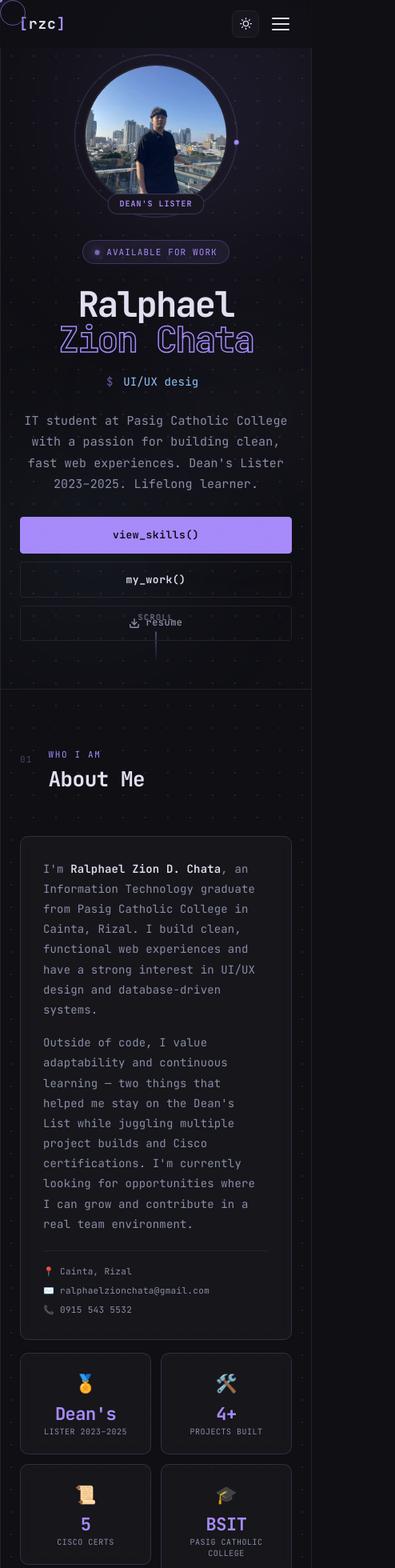
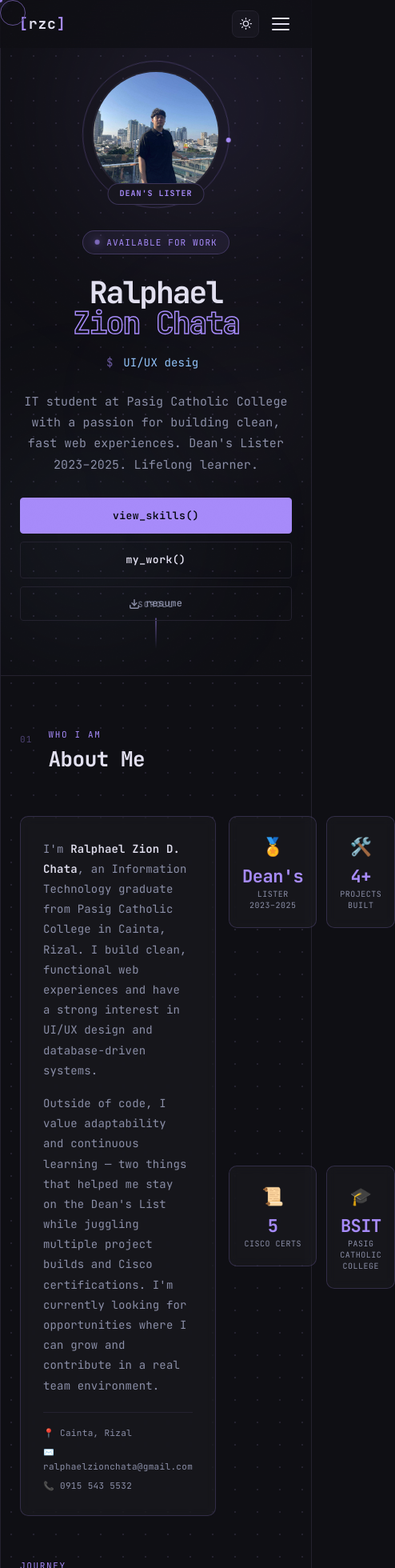
Before and after one commit to rcinsanity/my-portfolio, a React (Vite) app: page / in a window 390 px wide. Shown: the top 1960 px of the page at 80% size, 494 px wide, since content can reach past the window. Built offline with nearby package versions, Linux system fonts and the light colour scheme.

Commit message:
Improve responsive design for tablet and mobile across all sections

```diff
--- a/src/App.css
+++ b/src/App.css
@@ -510,19 +510,32 @@ a.contact-link:hover { color: var(--accent); }
 /* ════════════════════════════════
    RESPONSIVE
 ════════════════════════════════ */
+
+/* ── Large tablet / small desktop ── */
 @media (max-width: 1240px) {
   .back-to-top { right: 20px; }
 }
 
+/* ── Tablet ── */
 @media (max-width: 900px) {
+  /* Bento */
   .bento { grid-template-columns: 1fr 1fr; }
   .bento-0 { grid-column: span 2; }
   .bento-1 { grid-column: span 1; }
   .bento-2 { grid-column: span 1; }
   .bento-3 { grid-column: span 2; }
+
+  /* Skills */
+  .skills-grid { grid-template-columns: repeat(4, 1fr); }
+
+  /* About */
+  .about-grid { grid-template-columns: 1fr; }
+  .about-stats { grid-template-columns: repeat(4, 1fr); }
 }
 
+/* ── Mobile landscape / small tablet ── */
 @media (max-width: 768px) {
+  /* Nav */
   .nav { padding: 0 24px; }
   .nav-right { gap: 12px; }
   .nav nav {
@@ -534,28 +547,74 @@ a.contact-link:hover { color: var(--accent); }
   .nav nav.open { display: flex; }
   .nav-burger { display: flex; }
 
+  /* Hero */
   .hero { padding: 80px 24px 60px; }
   .hero-inner { flex-direction: column-reverse; gap: 40px; text-align: center; }
   .hero-status, .hero-tags, .hero-actions { justify-content: center; }
   .hero-bio { margin-left: auto; margin-right: auto; }
-  .avatar-wrap { width: 180px; height: 180px; }
+  .avatar-wrap { width: 160px; height: 160px; }
 
-  .section { padding: 72px 24px; }
+  /* Sections */
+  .section { padding: 64px 24px; }
+
+  /* Experience timeline */
   .timeline-item { grid-template-columns: 1fr; }
   .timeline-left { text-align: left; }
   .timeline-connector { flex-direction: row; height: 20px; }
   .tl-line { width: 100%; height: 1px; margin-top: 0; margin-left: 6px; background: linear-gradient(to right, var(--accent-border), transparent); }
 
-  .contact-section { padding: 72px 24px; }
+  /* About */
+  .about-grid { grid-template-columns: 1fr; }
+  .about-stats { grid-template-columns: repeat(2, 1fr); }
+  .about-bio-card { padding: 20px; }
+
+  /* About journey — collapse to single column like timeline on mobile */
+  .about-journey .timeline-item { grid-template-columns: 1fr; }
+  .about-journey .timeline-left { text-align: left; }
+  .about-journey .timeline-connector { flex-direction: row; height: 20px; }
+  .about-journey .tl-line { width: 100%; height: 1px; margin-top: 0; margin-left: 6px; background: linear-gradient(to right, var(--accent-border), transparent); }
+
+  /* Skills */
+  .skills-grid { grid-template-columns: repeat(4, 1fr); gap: 8px; }
+
+  /* Contact */
+  .contact-section { padding: 64px 24px; }
   .form-row { grid-template-columns: 1fr; }
+
+  /* Footer */
   .footer { flex-direction: column; gap: 8px; text-align: center; }
+
+  /* Toast */
+  .toast { font-size: 12px; padding: 10px 18px; white-space: normal; text-align: center; max-width: calc(100vw - 48px); }
 }
 
+/* ── Mobile portrait ── */
 @media (max-width: 540px) {
+  /* Bento */
   .bento { grid-template-columns: 1fr; }
   .bento-0, .bento-1, .bento-2, .bento-3 { grid-column: span 1; }
+
+  /* Hero */
   .hero-actions { flex-direction: column; align-items: center; }
   .btn { width: 100%; justify-content: center; }
+  .hero-name { font-size: 38px; }
+
+  /* Skills */
+  .skills-grid { grid-template-columns: repeat(4, 1fr); gap: 6px; }
+  .skill-box { padding: 16px 8px 12px; }
+  .skill-icon { width: 28px; height: 28px; }
+  .skill-name { font-size: 9px; }
+
+  /* About */
+  .about-stats { grid-template-columns: repeat(2, 1fr); }
+  .about-stat-value { font-size: 18px; }
+  .about-stat-sub { font-size: 9px; }
+
+  /* Certs grid */
+  .certs-grid { grid-template-columns: 1fr; }
+
+  /* Section header */
+  .section-title { font-size: 26px; }
 }
 
 /* ════════════════════════════════
@@ -825,11 +884,3 @@ a.contact-link:hover { color: var(--accent); }
 }
 
 /* Responsive */
-@media (max-width: 768px) {
-  .about-grid { grid-template-columns: 1fr; }
-  .about-journey-item { grid-template-columns: 100px 32px 1fr; }
-}
-
-@media (max-width: 540px) {
-  .about-journey-item { grid-template-columns: 80px 28px 1fr; gap: 0 10px; }
-}
```
